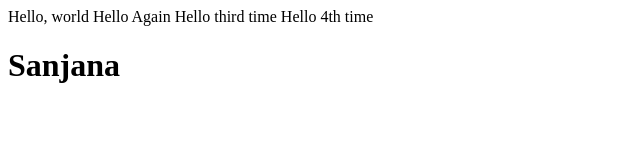
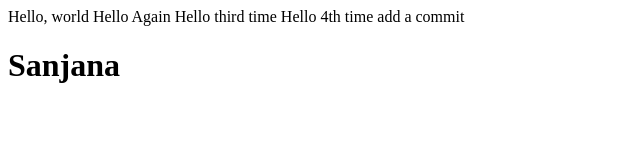
Before and after one commit to sanjanadz/test1, a plain HTML site: page hello.html in a window 1280 px wide. Shown: the whole page, without its empty margins (0-640 px from the left). Drawn offline with Linux system fonts and the light colour scheme.

```diff
--- a/hello.html
+++ b/hello.html
@@ -10,6 +10,7 @@
    Hello third time
    Hello 4th time
 
+   add a commit
 
 
 
```
